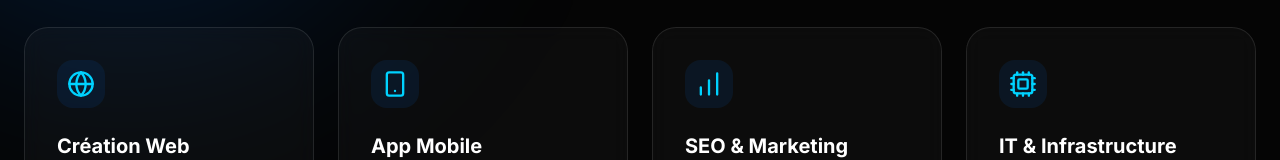
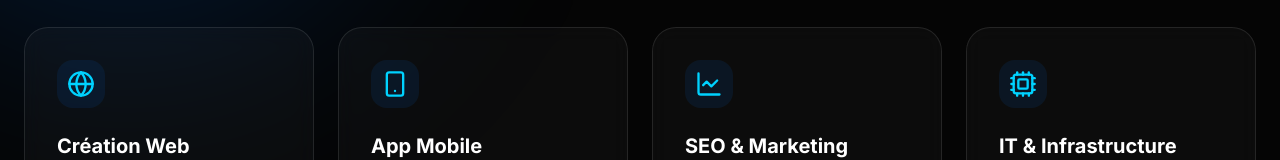
Before and after one commit to selogersn-alt/digitalh-site, a Next.js app: page / in a window 1280 px wide. Shown: the part 583-743 px from the top of the page. Built offline with nearby package versions, Linux system fonts and the light colour scheme.

Commit message:
Final: Purge all instances of BarChart and replace with LineChart to fix persistent build error

```diff
--- a/app/page.tsx
+++ b/app/page.tsx
@@ -1,14 +1,14 @@
 'use client'
 
 import { motion } from 'framer-motion'
-import { ArrowRight, Globe, Smartphone, BarChart, Cpu, ShieldCheck } from 'lucide-react'
+import { ArrowRight, Globe, Smartphone, LineChart, Cpu, ShieldCheck } from 'lucide-react'
 import Link from 'next/link'
 import Portfolio from '@/components/Portfolio'
 
 const services = [
   { icon: Globe, title: 'Création Web', desc: 'Sites vitrines & E-commerce haut de gamme.' },
   { icon: Smartphone, title: 'App Mobile', desc: 'Applications Android & iOS natives.' },
-  { icon: BarChart, title: 'SEO & Marketing', desc: 'Dominez les résultats de recherche.' },
+  { icon: LineChart, title: 'SEO & Marketing', desc: 'Dominez les résultats de recherche.' },
   { icon: Cpu, title: 'IT & Infrastructure', desc: 'Starlink, VSAT et Solutions Réseaux.' },
 ]
 
--- a/data/services.ts
+++ b/data/services.ts
@@ -1,4 +1,4 @@
-import { Globe, Smartphone, BarChart, Cpu, Layout, Image, Briefcase, Zap, Satellite, Wifi, Palette, Rocket, Shield, HeartHandshake, Headphones } from 'lucide-react'
+import { Globe, Smartphone, LineChart, Cpu, Layout, Image, Briefcase, Zap, Satellite, Wifi, Palette, Rocket, Shield, HeartHandshake, Headphones } from 'lucide-react'
 
 export const services = [
   {
@@ -52,7 +52,7 @@ export const services = [
   {
     slug: 'seo',
     title: 'SEO & Croissance Organique',
-    icon: BarChart,
+    icon: LineChart,
     shortDesc: 'Dominez les premiers résultats de recherche et attirez du trafic qualifié sans payer de pub.',
     fullDesc: 'Le SEO n’est pas une option, c’est une nécessité de survie digitale. Notre approche du référencement naturel est scientifique et axée sur les données. Nous ne nous arrêtons pas aux balises méta : nous optimisons la structure technique de votre site, la sémantique de vos contenus et votre autorité globale sur le web (netlinking). Notre objectif est de positionner votre entreprise devant vos concurrents sur les mots-clés les plus rentables de votre secteur. À long terme, c’est le canal de vente le plus puissant et le plus rentable de votre stratégie marketing.',
     qualityDesc: 'Nous fournissons des rapports transparents chaque mois pour suivre vos positions et ajuster la stratégie en fonction de l’évolution des algorithmes de Google.',
--- a/payload.config.ts
+++ b/payload.config.ts
@@ -42,7 +42,7 @@ export default buildConfig({
         { name: 'title', type: 'text', required: true },
         { name: 'slug', type: 'text', required: true, unique: true },
         { name: 'description', type: 'textarea' },
-        { name: 'icon', type: 'text', admin: { description: 'Lucide icon name (ex: Globe, Smartphone, BarChart)' } },
+        { name: 'icon', type: 'text', admin: { description: 'Lucide icon name (ex: Globe, Smartphone, LineChart)' } },
         { name: 'content', type: 'richText', required: true },
         { name: 'featuredImage', type: 'upload', relationTo: 'media' },
       ],
```
